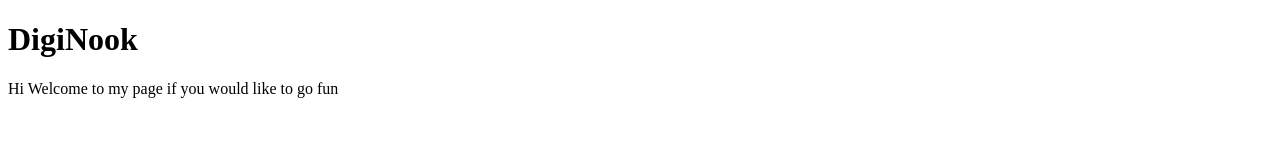
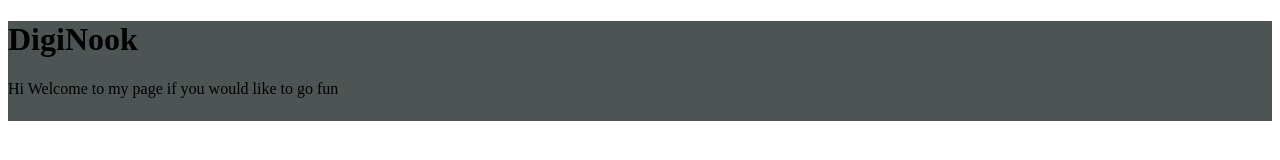
Before and after one commit to diginook/diginook.github.io, a plain HTML site: page index.html in a window 1280 px wide. Drawn offline with Linux system fonts and the light colour scheme.

Commit message:
problem solved

```diff
--- a/index.html
+++ b/index.html
@@ -3,7 +3,7 @@
 <head>
     <meta charset="UTF-8">
     <meta name="viewport" content="width=device-width, initial-scale=1.0">
-    <link rel="stylesheets" href="styles.css">
+    <link rel="stylesheet" href="styles.css">
 
     <title>diginook</title>
 
--- a/styles.css
+++ b/styles.css
@@ -1,9 +1,9 @@
 html{
-    background-color: rgb(92, 92, 164);
+    background-color: white;
 }
 
 .nav-bar{
-    background-color: antiquewhite;
+    background-color: #4d5454;
     width: auto;
-    height: 40px;
+    height: 100px;
 }
```
